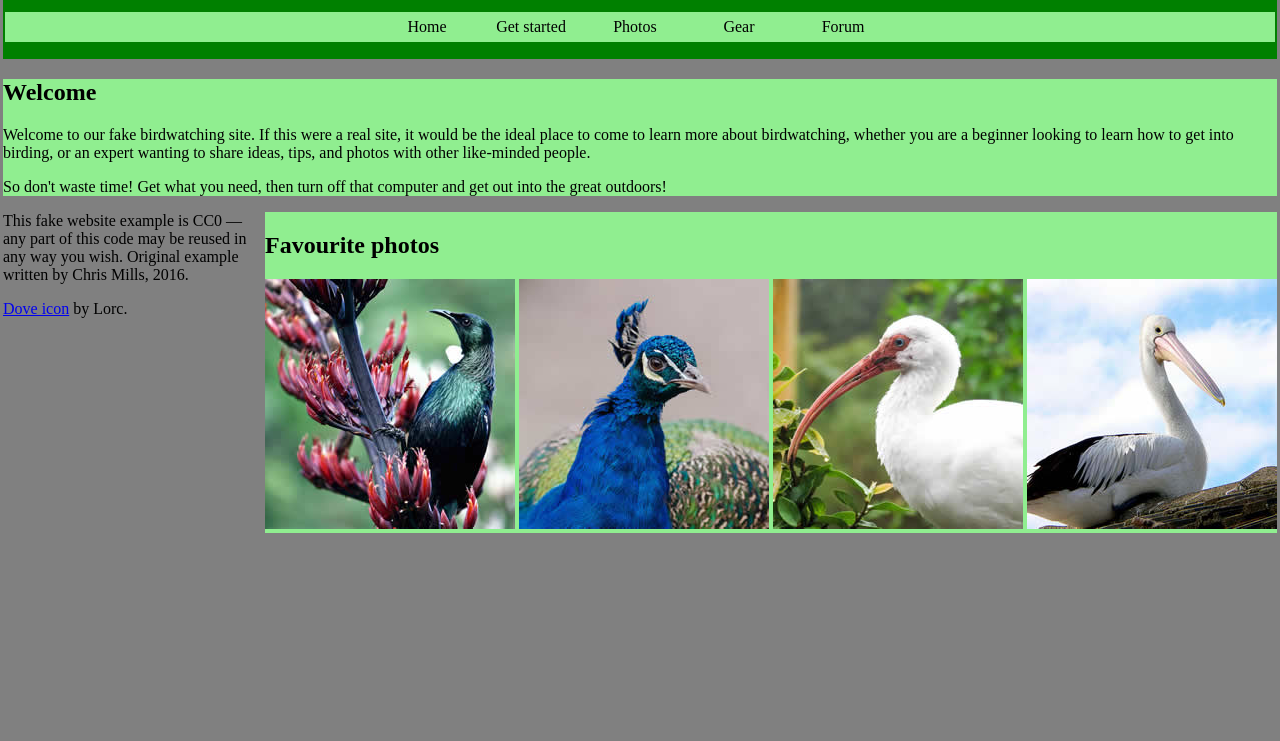
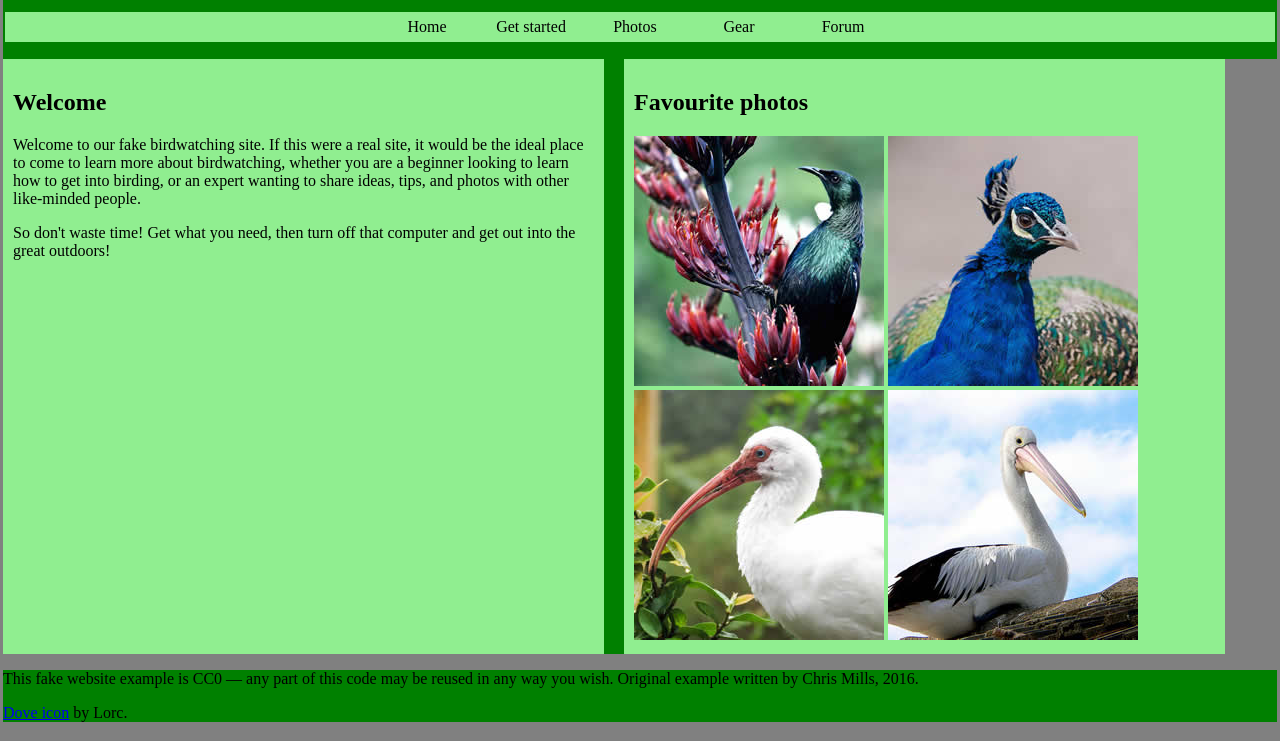
Before and after one commit to Jay-Rudel/CS408-4.2-Lab, a website: page index.html in a window 1280 px wide. Shown: the part 81-822 px from the top of the page. Before the commit the page ends 800 px from the top, so only its background shows below. Drawn offline with Linux system fonts and the light colour scheme.

Commit message:
Finished footer-> working on articles

```diff
--- a/css/style.css
+++ b/css/style.css
@@ -24,17 +24,18 @@ body {
     padding-top: 10px;
 }
 
-.darkGreen {
-    background-color: green;
+.favoritePhotos {
+    /* background-color: lightgreen; */
+    /* float: right; */
 }
 
-.favoritePhotos {
-    background-color: lightgreen;
-    float: right;
+.individualImg {
+    width: 50%;
+    height: 50%;
 }
 
 .welcome {
-    background-color: lightgreen;
+    /* background-color: lightgreen; */
     /* float: left; */
 }
 
@@ -63,3 +64,18 @@ body {
     text-align: center;
     line-height: 30px;
 }
+
+footer {
+    background-color: green;
+}
+
+.container {
+    display: flex;
+    gap: 20px;
+    background-color: green;
+}
+.container article {
+    flex: 1;
+    padding: 10px;
+    background-color: lightgreen;
+}
```
